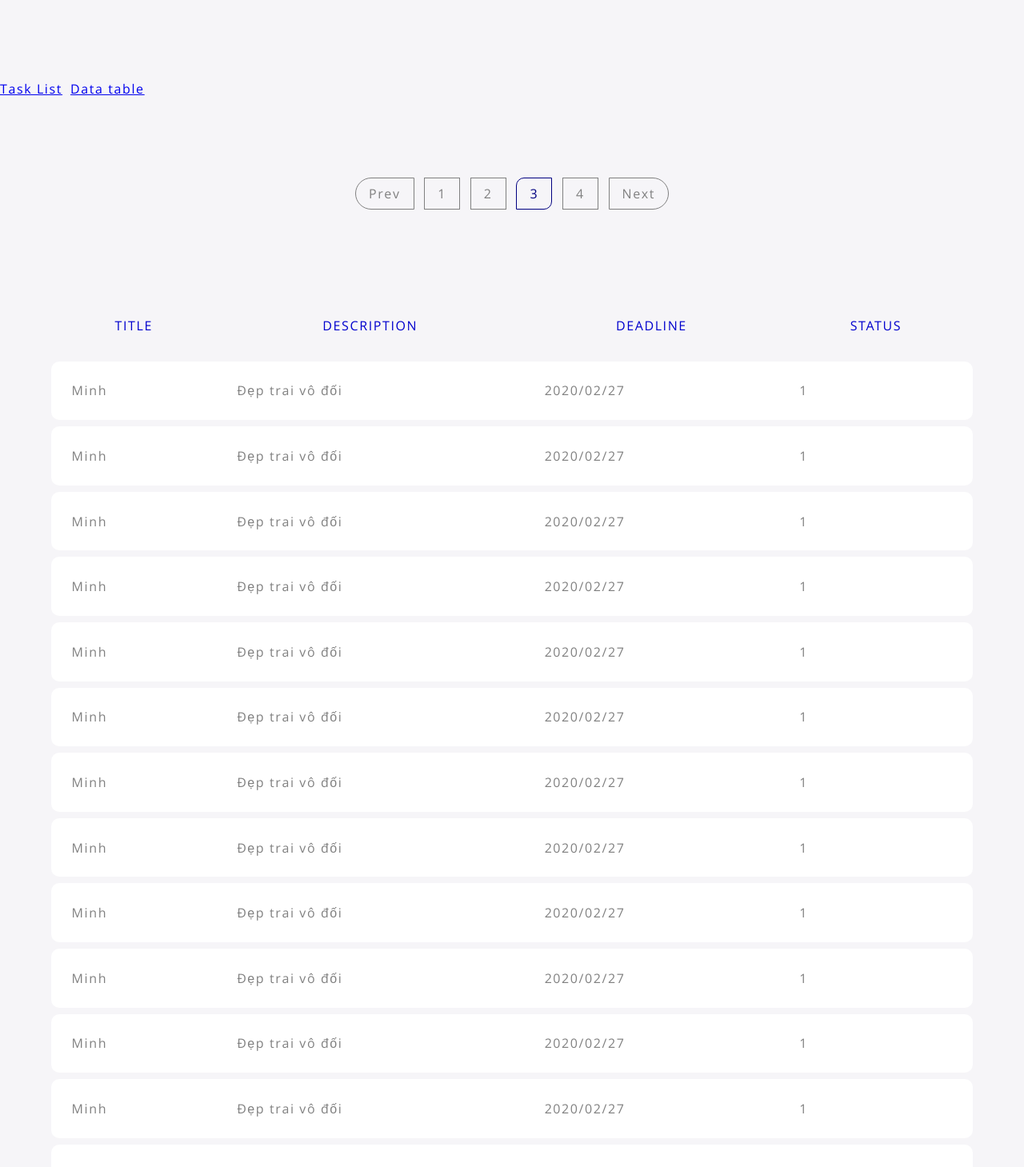
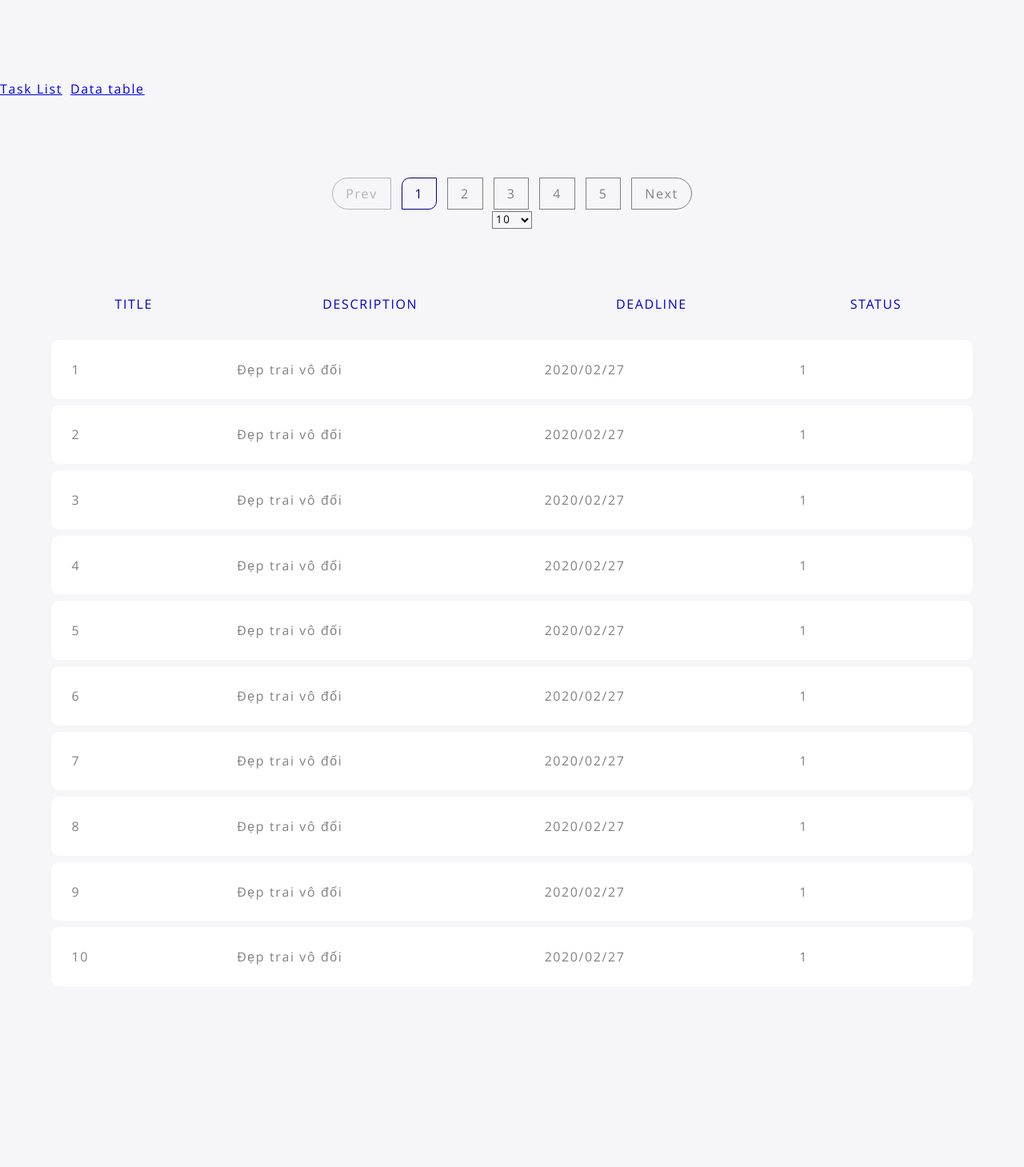
Before and after one commit to tonyminh95/todo-list-vuejs, a Vue app: page /#/datatable in a window 1280 px wide. Shown: the top 1459 px of the page at 80% size. After the commit the page ends 1341 px from the top, so only its background shows below. Built offline with nearby package versions, Linux system fonts and the light colour scheme.

Commit message:
custom datatable

```diff
--- a/src/components/bases/BasePagination.vue
+++ b/src/components/bases/BasePagination.vue
@@ -2,30 +2,25 @@
     <div>
         <ul class="pagination">
             <li
-                class="pagination__button"
-                :class="{ 'pagination__disable' : page_number === 1 }"
+                :class="{ 'pagination__disable' : pageNumber === 1 }"
                 @click="prev"
             >
                 Prev
             </li>
             <li
                 v-for="number in numberOfPages" :key="number"
-                class="pagination__button"
-                :class="{ 'pagination__active' : number === page_number}"
-                @click="page_number = number"
+                :class="{ 'pagination__active' : number === pageNumber}"
+                @click="pageNumber = number, $emit('page-number', pageNumber)"
             >
                 {{ number }}
             </li>
             <li
-                class="pagination__button"
-                :class="{ 'pagination__disable' : page_number === todos.length }"
+                :class="{ 'pagination__disable' : pageNumber === numberOfPages }"
                 @click="next"
             >
                 Next
             </li>
         </ul>
-
-        <!-- <div @click="test">test</div> -->
     </div>
 </template>
 
@@ -33,31 +28,42 @@
     export default {
         name: 'BasePagination',
 
-        data () {
+        props: {
+            page_size: {
+                required: true,
+                type: Number
+            },
+
+            list_size: {
+                required: true,
+                type: Number
+            }
+        },
+
+        data() {
             return {
-                page_number: 3,
-                page_size: 5,
-
-                todos: [1,2,3,4,5,6,7,8,9,10,11,12,13,14,15,16,17]
+                pageNumber: 1,
             }
         },
 
         computed: {
             numberOfPages () {
-                return Math.trunc(this.todos.length / this.page_size) + 1
+                return Math.trunc(this.list_size / this.page_size) + 1
             }
         },
 
         methods: {
             prev () {
-                if (this.page_number > 1) {
-                    this.page_number--
+                if (this.pageNumber > 1) {
+                    this.pageNumber--
+                    this.$emit('page-number', this.pageNumber)
                 }
             },
 
             next () {
-                if (this.page_number < this.numberOfPages) {
-                    this.page_number++
+                if (this.pageNumber < this.numberOfPages) {
+                    this.pageNumber++
+                    this.$emit('page-number', this.pageNumber)
                 }
             }
         }
--- a/src/pages/DatatableTest.vue
+++ b/src/pages/DatatableTest.vue
@@ -24,22 +24,33 @@
             </tbody>
         </table> -->
 
-        <div style="margin-bottom: 100px; text-align: center">
-            <pagination />
+        <div style="margin-bottom: 50px; text-align: center">
+            <pagination
+                :page_size="page_size"
+                :list_size="bodies.length"
+                @page-number="test"
+            />
+
+            <select v-model="page_size">
+                <option>10</option>
+                <option>25</option>
+                <option>50</option>
+                <option>100</option>
+            </select>
         </div>
 
-        <table class="datatable">
+        <table class="table">
             <thead>
                 <tr>
                     <th v-for="(head, index) in heads" :key="index">{{ head }}</th>
                 </tr>
             </thead>
             <tbody>
-                <tr v-for="body in bodies" :key="body.id">
-                    <td>{{ body.title }}</td>
-                    <td>{{ body.description }}</td>
-                    <td>{{ body.deadline }}</td>
-                    <td>{{ body.status }}</td>
+                <tr v-for="item in items" :key="item.id">
+                    <td>{{ item.id }}</td>
+                    <td>{{ item.description }}</td>
+                    <td>{{ item.deadline }}</td>
+                    <td>{{ item.status }}</td>
                     <!-- <td v-if="body.propertyType == 'button'" class="datatable__button-box">
                         <div v-for="(type, index) in button.types" :key="index" :class="[`btn-${type.item} btn-icon`]">
                             <fa-icon :icon="type.icon"></fa-icon>
@@ -66,8 +77,16 @@
             Pagination
         },
 
+        computed: {
+            items () {
+                return this.bodies.slice(this.page_size * (this.page_number - 1), this.page_size * (this.page_number - 1) + this.page_size)
+            }
+        },
+
         data() {
             return {
+                page_size: 10,
+                page_number: 1,
                 // datas: [
                 //     {
                 //         title: 'title'
@@ -153,6 +172,12 @@
                 // }
 
             }
-        }
+        },
+
+        methods: {
+            test(pageNumber) {
+                this.page_number = pageNumber
+            }
+        },
     }
 </script>
--- a/src/styles/components/_datatable.scss
+++ b/src/styles/components/_datatable.scss
@@ -1,4 +1,4 @@
-.datatable {
+.table {
     width: 100%;
     border-collapse: separate;
     border-spacing: 0 0.5rem;
--- a/src/styles/components/_pagination.scss
+++ b/src/styles/components/_pagination.scss
@@ -1,7 +1,7 @@
 .pagination {
     list-style: none;
 
-    &__button {
+    > li {
         display: inline-block;
         padding: 0.5rem 1rem;
         border: 1px solid $color-gray;
@@ -32,14 +32,14 @@
     }
 
     &__active {
-        border: 1px solid $color-navy;
-        color: $color-navy;
+        border: 1px solid $color-navy !important;
+        color: $color-navy !important;
         border-radius: 10px 0 10px 0;
     }
 
     &__disable {
-        border: 1px solid lighten($color-gray, 15%);
-        color: lighten($color-gray, 15%);
-        // border-radius: 10px 0 10px 0;
+        border: 1px solid lighten($color-gray, 20%) !important;
+        color: lighten($color-gray, 20%) !important;
+        pointer-events: none;
     }
 }
```
